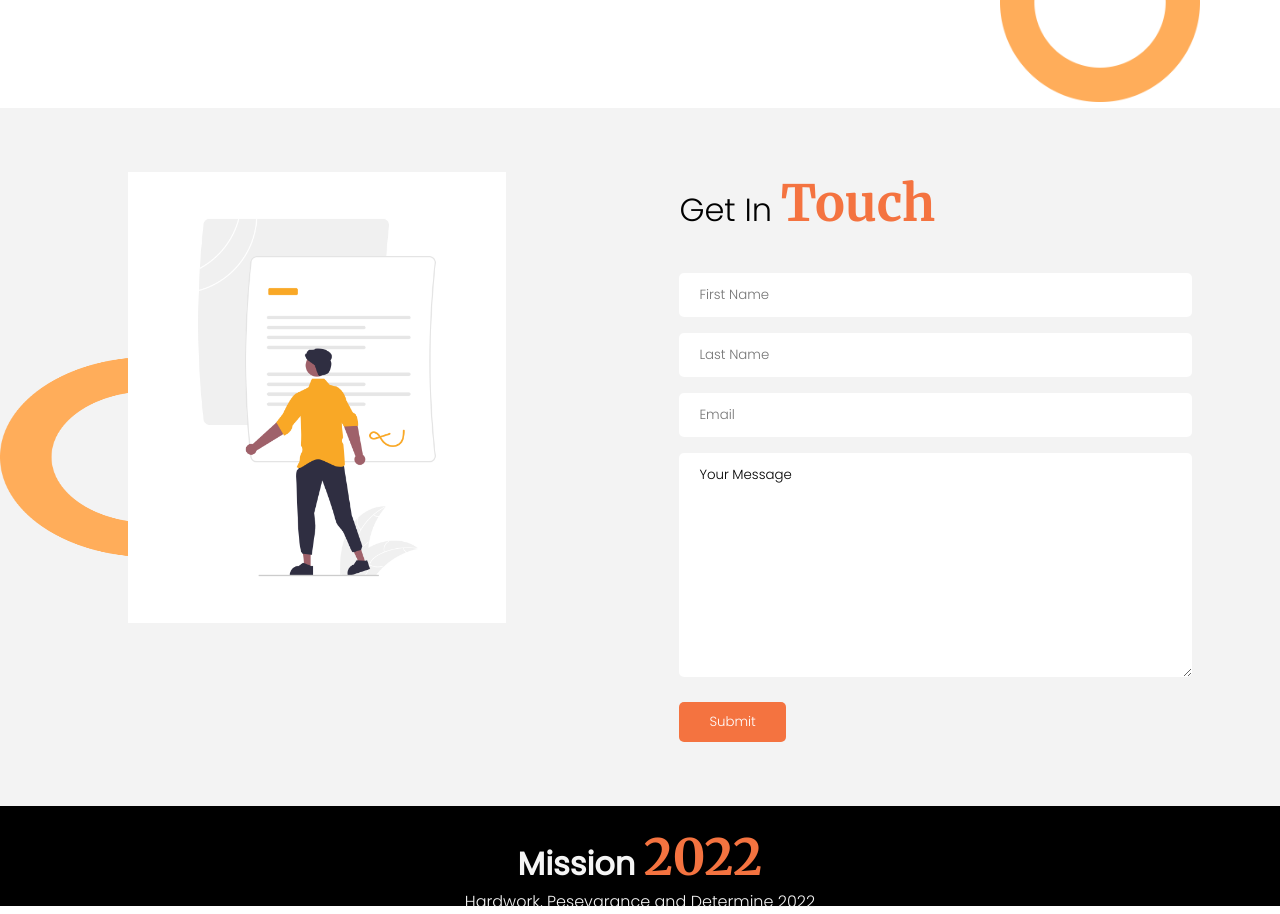
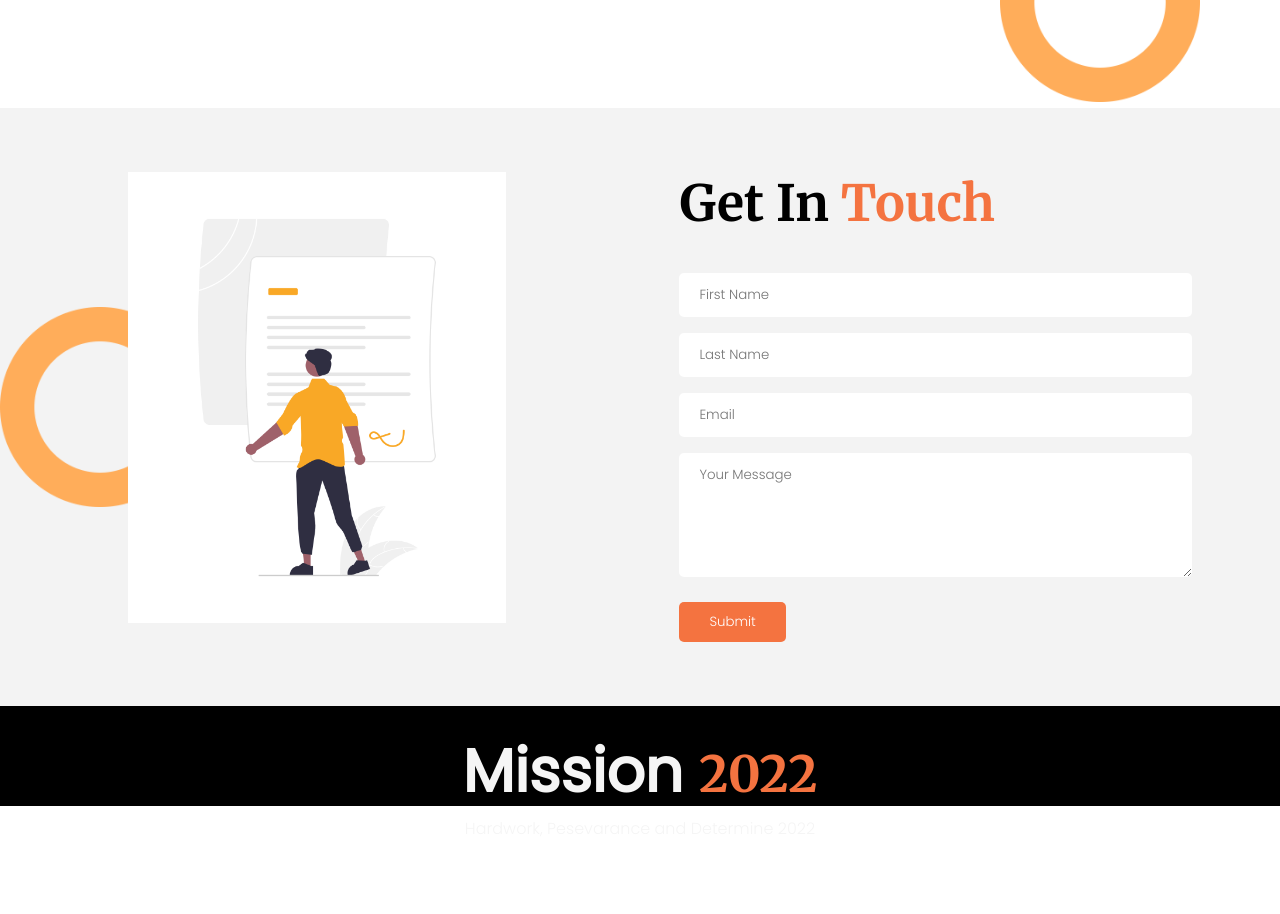
Before and after one commit to mdmehedihasan/final-1, a plain HTML site: page index.html in a window 1280 px wide. Shown: the part 1925-2839 px from the top of the page. After the commit the page ends 2766 px from the top, so only its background shows below. Drawn offline with Linux system fonts and the light colour scheme; a web font is replaced by a local one.

Commit message:
get in touch updated

```diff
--- a/index.html
+++ b/index.html
@@ -121,7 +121,7 @@
                         <input type="text" name="" id="" placeholder="Email">
                     </div>
                     <div>
-                        <textarea name="" id="" cols="30" rows="10">Your Message</textarea>
+                        <textarea name="" id="" cols="5" rows="5" placeholder="Your Message"></textarea>
                     </div>
                     <div>
                         <input id="button-design" type="submit" name="" id="">
--- a/style.css
+++ b/style.css
@@ -120,7 +120,7 @@
     background-image: url(/images/shapes/shape-1.png);
     background-repeat: no-repeat;
     background-position: left;
-    background-size: 300px 200px;
+    background-size: 200px 200px;
 }
 .section-3 img{
     width: 70%;
@@ -173,7 +173,7 @@
     background-image: url(/images/shapes/shape-1.png);
     background-repeat: no-repeat;
     background-position: left;
-    background-size: 300px 200px;
+    background-size: 200px 200px;
     padding-left: 10%;
     padding-right: 10%;
     padding-top: 5%;
@@ -191,6 +191,11 @@ width: 80%;
     align-items: center;
     width: 50%;
     margin-left: -20%;
+}
+.form-part h1{
+    font-family: 'Merriweather', serif;
+    font-size: 50px;
+    font-weight: 700;
 
 }
 input[type=text],textarea
@@ -201,12 +206,15 @@ input[type=text],textarea
     margin: 8px 0;
     border: none;
     border-radius: 5px;
+
 }
+
 .form{
+
    margin-top: 30px;
 }
 footer h1{
-    ont-size: 60px;
+    font-size: 60px;
     font-weight: 700;
 }
 
```
